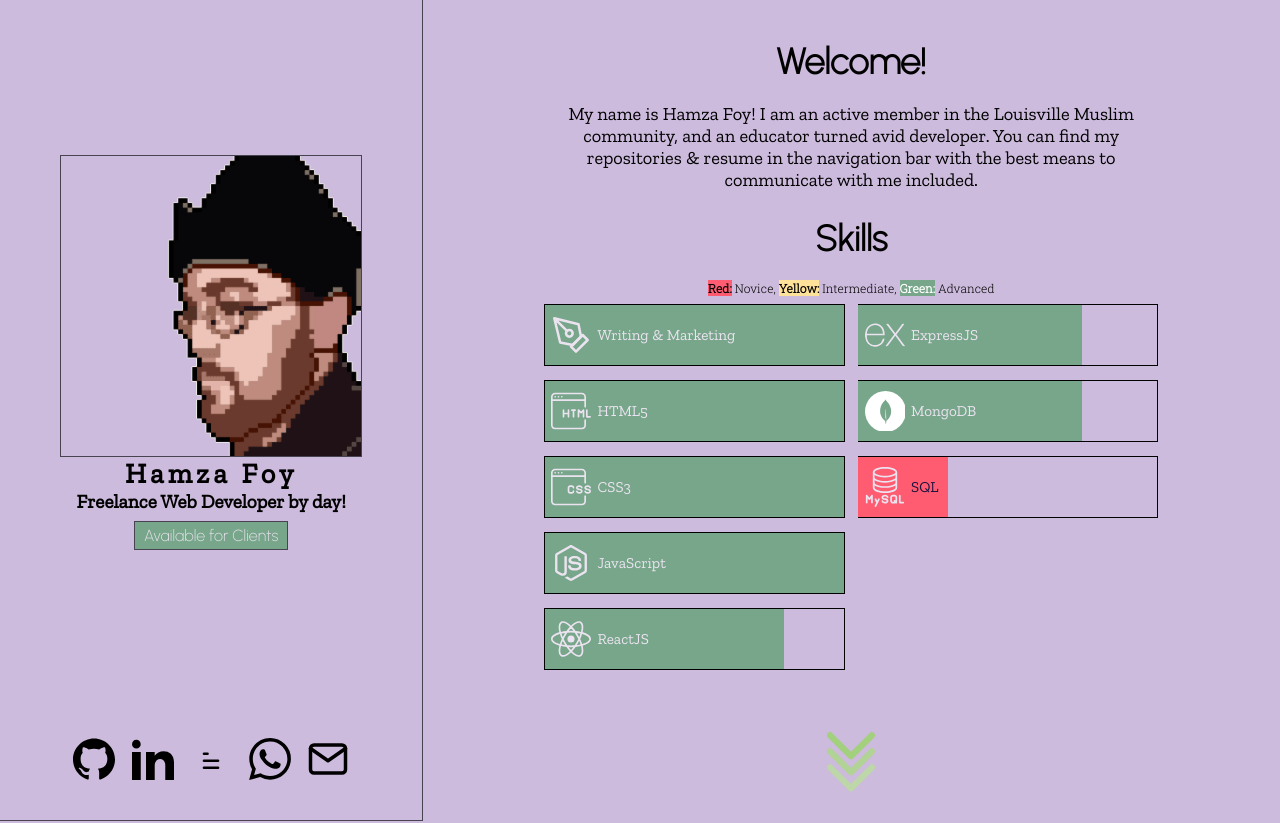
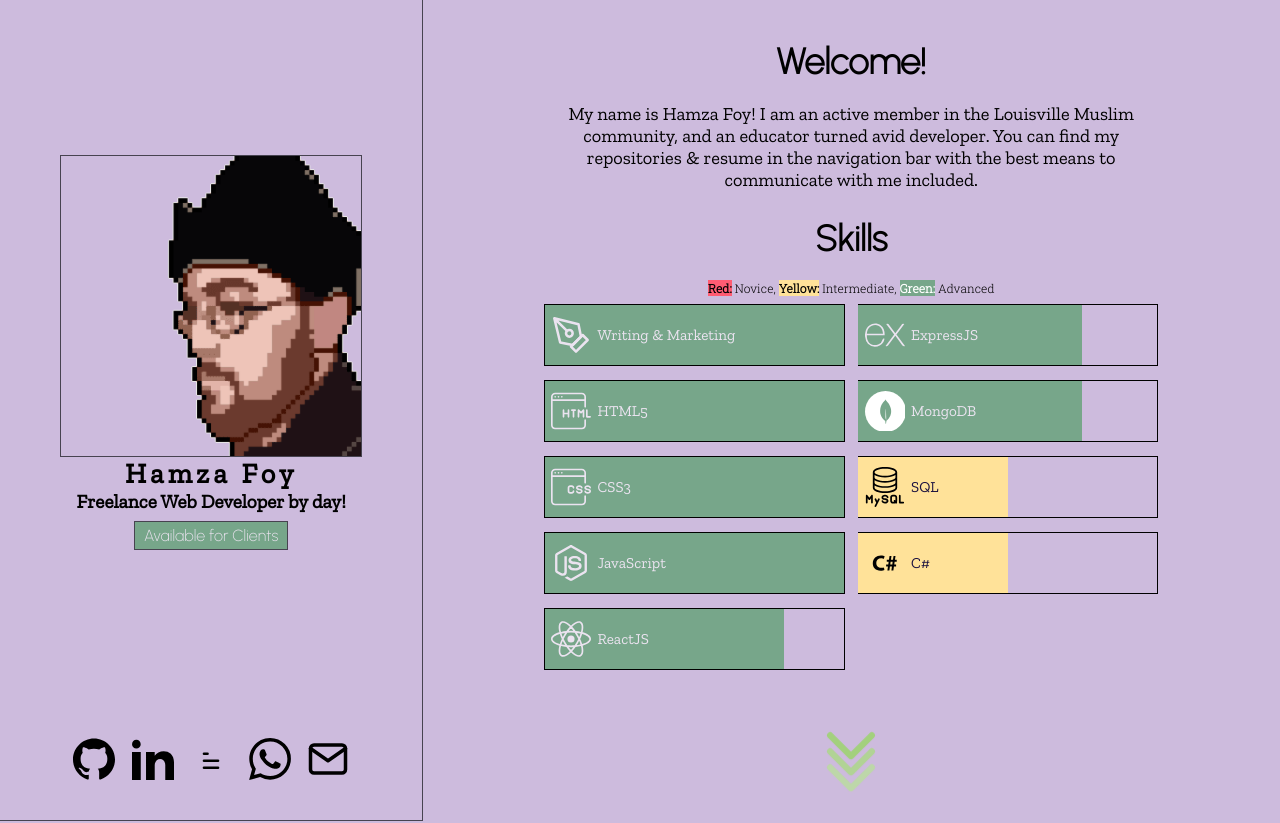
Before and after one commit to hamzafoy/hamza_foy_anthology, a React (Create React App) app: page / in a window 1280 px wide. Shown: the top 823 px of the page. Built offline with nearby package versions, Linux system fonts and the light colour scheme.

Commit message:
updated portfolio site with SQL and CSharp info and updated resume file for download.

```diff
--- a/src/Header/Header.css
+++ b/src/Header/Header.css
@@ -110,8 +110,14 @@
 
 
 .tag-fill__sql {
-    width: 30%;
-    background-color: #FF5C72;
+    width: 50%;
+    background-color: #FFE299;
+}
+
+
+.tag-fill__csharp {
+    width: 50%;
+    background-color: #FFE299;
 }
 
 
@@ -121,6 +127,15 @@
     width: 24px;
     margin: 0 0.5vw;
     filter: invert(99%) sepia(84%) saturate(566%) hue-rotate(185deg) brightness(99%) contrast(90%);
+}
+
+
+.tag__icon-dark {
+    align-self: center;
+    height: 24px;
+    width: 24px;
+    margin: 0 0.5vw;
+    filter: invert(0%) sepia(0%) saturate(0%) hue-rotate(324deg) brightness(96%) contrast(104%);
 }
 
 
@@ -256,8 +271,14 @@
 
 
 .tag-fill__sql {
-    width: 30%;
-    background-color: #FF5C72;
+    width: 50%;
+    background-color: #FFE299;
+}
+
+
+.tag-fill__csharp {
+    width: 50%;
+    background-color: #FFE299;
 }
 
 
@@ -267,6 +288,15 @@
     width: 40px;
     margin: 0 0.5vw;
     filter: invert(99%) sepia(84%) saturate(566%) hue-rotate(185deg) brightness(99%) contrast(90%);
+}
+
+
+.tag__icon-dark {
+    align-self: center;
+    height: 40px;
+    width: 40px;
+    margin: 0 0.5vw;
+    filter: invert(0%) sepia(0%) saturate(0%) hue-rotate(324deg) brightness(96%) contrast(104%);
 }
 
 
--- a/src/Header/Header.js
+++ b/src/Header/Header.js
@@ -364,7 +364,7 @@ function ParallaxHeader() {
 
                             <svg
                             xmlns="http://www.w3.org/2000/svg"
-                            className="tag__icon"
+                            className="tag__icon-dark"
                             x="0"
                             y="0"
                             enableBackground="new 0 0 490.667 490.667"
@@ -414,6 +414,29 @@ function ParallaxHeader() {
 
                         </div>
 
+                        <div className="tag-container">
+
+                            <span className="tag-fill tag-fill__csharp">
+
+                            <svg
+                            xmlns="http://www.w3.org/2000/svg"
+                            className="tag__icon-dark"
+                            baseProfile="full"
+                            viewBox="0 0 76 76"
+                            >
+                            <g strokeLinejoin="round" strokeWidth="0.2">
+                                <path d="M35.964 46.338c-.674.273-1.49.491-2.45.655-.958.165-1.943.249-2.955.253-2.872-.03-5.098-.847-6.677-2.45-1.579-1.604-2.38-3.813-2.401-6.63.06-3.091.932-5.4 2.617-6.923 1.686-1.524 3.825-2.285 6.419-2.281 1.162.01 2.195.114 3.098.315.903.2 1.672.44 2.306.718l1.352-5.163c-.583-.307-1.476-.585-2.682-.833-1.205-.248-2.647-.38-4.328-.394-4.413.029-8.071 1.33-10.973 3.907-2.901 2.575-4.405 6.25-4.512 11.026.005 4.053 1.252 7.389 3.741 10.007 2.49 2.618 6.194 3.973 11.111 4.064 1.728-.017 3.223-.152 4.486-.407 1.264-.254 2.189-.526 2.777-.818l-.93-5.046zM48.001 40.876l.676-5.12h3.842l-.633 5.12h-3.885zm-1.689 11.347l1.056-7.6h3.842l-1.098 7.6h3.8l1.056-7.6h4.138v-3.747h-3.462l.633-5.12h4.012V32.01H56.91l1.055-7.178h-3.758l-1.055 7.178h-3.885l1.056-7.178h-3.716L45.51 32.01h-4.138v3.747h3.547l-.676 5.12h-4.096v3.746h3.463l-1.098 7.6h3.8z"></path>
+                            </g>
+                            </svg>
+
+                            <p className="tag__label tag__label-black">
+                                C#
+                            </p>
+
+                            </span>
+
+                        </div>
+
                     </aside>
 
                 </section>
```
Also changed, not shown: 1 other file (tests, documents, lock files or other folders).
